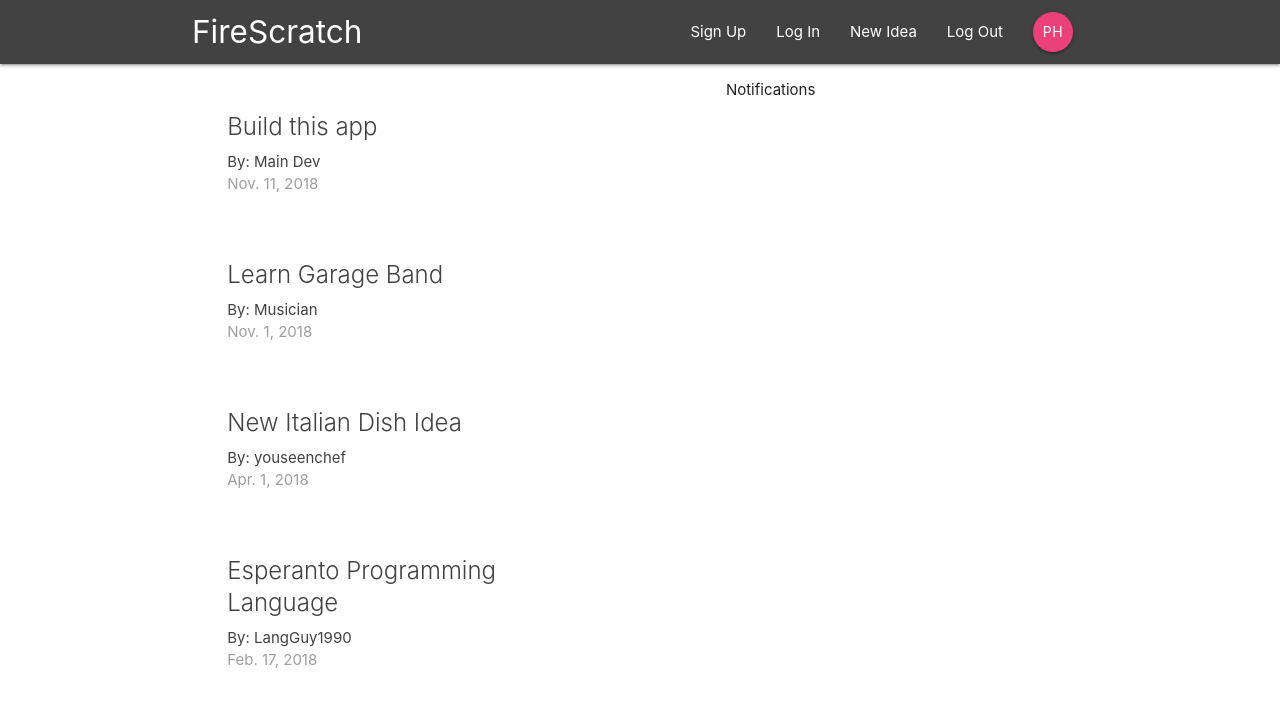
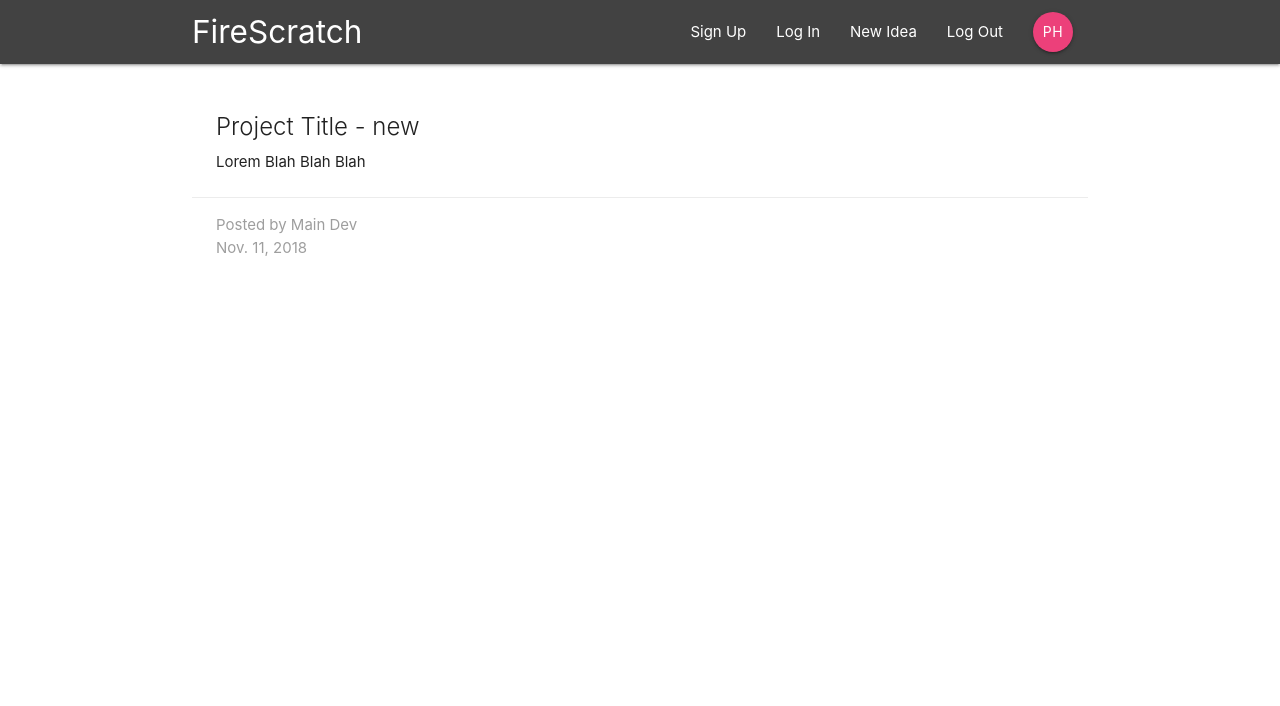
Before and after one commit to dillonfromdallas/FireScratch, a React (Create React App) app: page /idea/new in a window 1280 px wide. Shown: the top 706 px of the page. Built offline with nearby package versions, Linux system fonts and the light colour scheme.

Commit message:
Summary back to functional. Details added prop inheritance

```diff
--- a/src/App.js
+++ b/src/App.js
@@ -3,6 +3,7 @@ import { BrowserRouter, Route, Switch } from "react-router-dom";
 
 import Dashboard from "./components/dashboard/Dashboard";
 import Navbar from "./components/layout/Navbar";
+import IdeaDetails from "./components/ideas/IdeaDetails";
 
 class App extends Component {
   render() {
@@ -11,7 +12,8 @@ class App extends Component {
         <div className="App">
           <Navbar />
           <Switch>
-            <Route path="/" component={Dashboard} />
+            <Route exact path="/" component={Dashboard} />
+            <Route path="/idea/:id" component={IdeaDetails} />
           </Switch>
         </div>
       </BrowserRouter>
--- a/src/components/ideas/IdeaDetails.js
+++ b/src/components/ideas/IdeaDetails.js
@@ -0,0 +1,21 @@
+import React from "react";
+
+const IdeaDetails = props => {
+  const { id } = props.match.params;
+  return (
+    <div className="container section project-details">
+      <div className="card z-depth-0">
+        <div className="card-content">
+          <span className="card-title">Project Title - {id}</span>
+          <p>Lorem Blah Blah Blah</p>
+        </div>
+        <div className="card-action lighten-4 grey-text">
+          <div>Posted by Main Dev</div>
+          <div>Nov. 11, 2018</div>
+        </div>
+      </div>
+    </div>
+  );
+};
+
+export default IdeaDetails;
--- a/src/components/ideas/IdeaSummary.js
+++ b/src/components/ideas/IdeaSummary.js
@@ -1,17 +1,15 @@
-import React, { Component } from "react";
+import React from "react";
 
-class IdeaSummary extends Component {
-  render() {
-    return (
-      <div className="card z-depth-0 project-summary">
-        <div className="card-content grey-text text-darken-3">
-          <span className="card-title">{this.props.title}</span>
-          <p>By: {this.props.user}</p>
-          <p className="grey-text">{this.props.date}</p>
-        </div>
+const IdeaSummary = props => {
+  return (
+    <div className="card z-depth-0 project-summary">
+      <div className="card-content grey-text text-darken-3">
+        <span className="card-title">Temp Data</span>
+        <p>By: main Dev</p>
+        <p className="grey-text">Today</p>
       </div>
-    );
-  }
-}
+    </div>
+  );
+};
 
 export default IdeaSummary;
```
